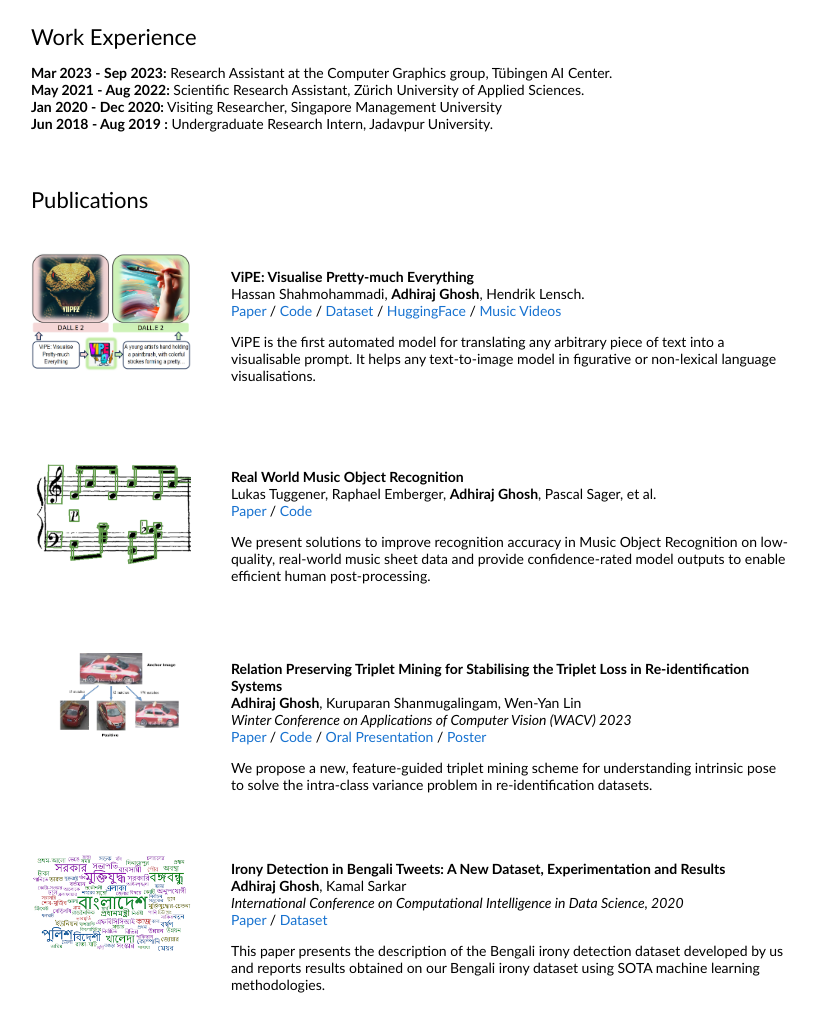
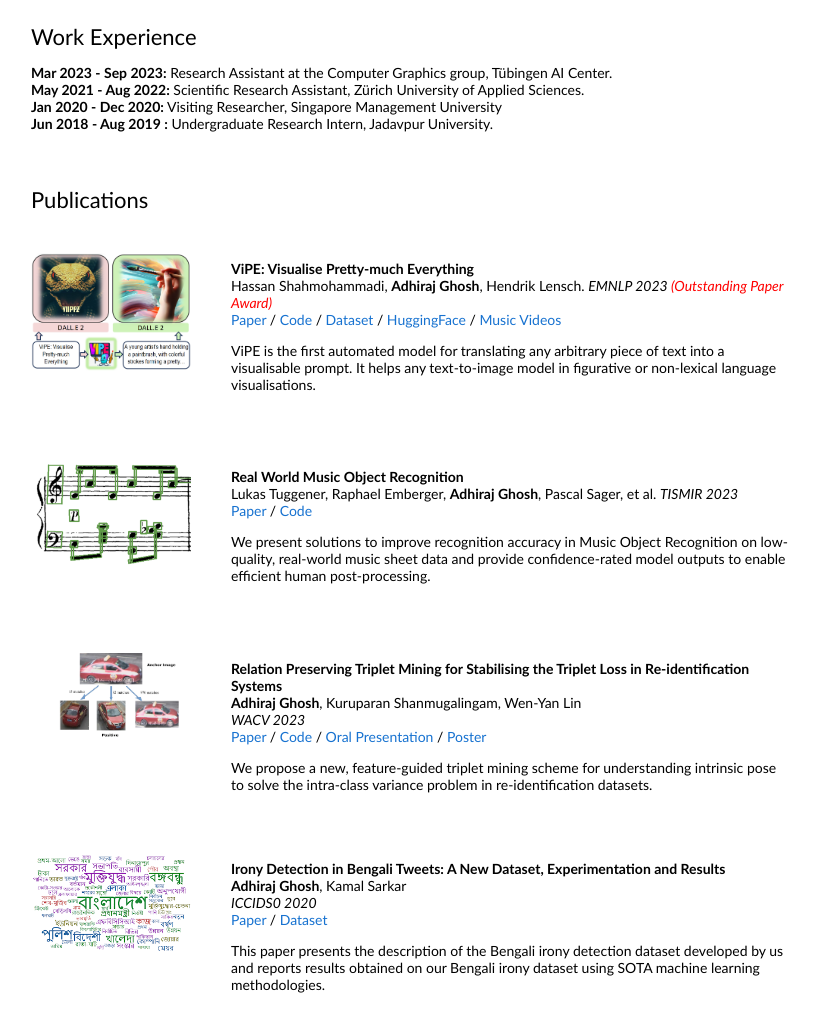
Before and after one commit to adhirajghosh/adhirajghosh.github.io, a plain HTML site: page index.html in a window 1280 px wide. Shown: the part 648-1659 px from the top of the page, without its empty margins (229-1048 px from the left). Drawn offline with Linux system fonts and the light colour scheme.

Commit message:
Update index.html

```diff
--- a/index.html
+++ b/index.html
@@ -120,6 +120,8 @@
                   <papertitle>ViPE: Visualise Pretty-much Everything </papertitle>
                 <br>
                 Hassan Shahmohammadi, <strong>Adhiraj Ghosh</strong>, Hendrik Lensch.
+                <be>
+                <em>EMNLP 2023 <font color="red">(Outstanding Paper Award)</font></em>
                 <br>
 		<a href="https://aclanthology.org/2023.emnlp-main.333/">Paper </a> /
                 <a href="https://github.com/Hazel1994/ViPE">Code </a> /
@@ -151,6 +153,8 @@
                   <papertitle>Real World Music Object Recognition</papertitle>
                 <br>
                 Lukas Tuggener, Raphael Emberger, <strong>Adhiraj Ghosh</strong>, Pascal Sager, et al.
+                <be>
+                <em>TISMIR 2023</em>
                 <br>
 		<a href="https://digitalcollection.zhaw.ch/bitstream/11475/28719/1/2023_Tuggener-etal_Real-world-music-object-recognition_TISMIR.pdf">Paper </a> /
                 <a href="https://github.com/adhirajghosh/omr-uda">Code </a>
@@ -180,7 +184,7 @@
                 <br>
                 <strong>Adhiraj Ghosh</strong>, Kuruparan Shanmugalingam, Wen-Yan Lin
 		<br>
-                <em>Winter Conference on Applications of Computer Vision (WACV) 2023</em>
+                <em>WACV 2023</em>
                 <br>
                 <a href="https://openaccess.thecvf.com/content/WACV2023/html/Ghosh_Relation_Preserving_Triplet_Mining_for_Stabilising_the_Triplet_Loss_In_WACV_2023_paper.html">Paper </a> /
                 <!-- <a href="rptm/rptm.html">Project Page </a> / -->
@@ -214,7 +218,7 @@
                 <br>
                 <strong>Adhiraj Ghosh</strong>, Kamal Sarkar
                 <br>
-                <em>International Conference on Computational Intelligence in Data Science, 2020</em>
+                <em>ICCIDS0 2020</em>
                 <br>
                 <a href="https://link.springer.com/chapter/10.1007/978-3-030-63467-4_9">Paper </a> /
                 <a href="data/ju_irony.rar">Dataset</a>
```
